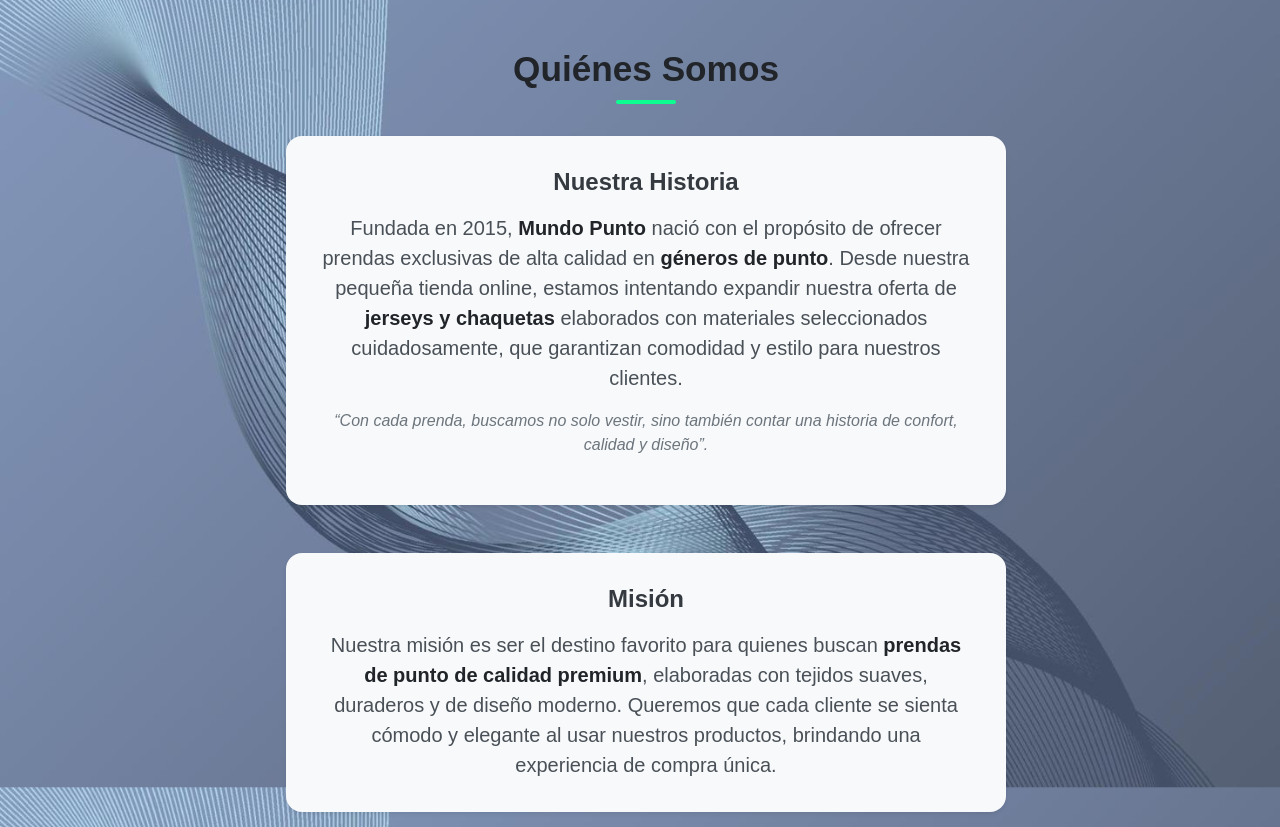
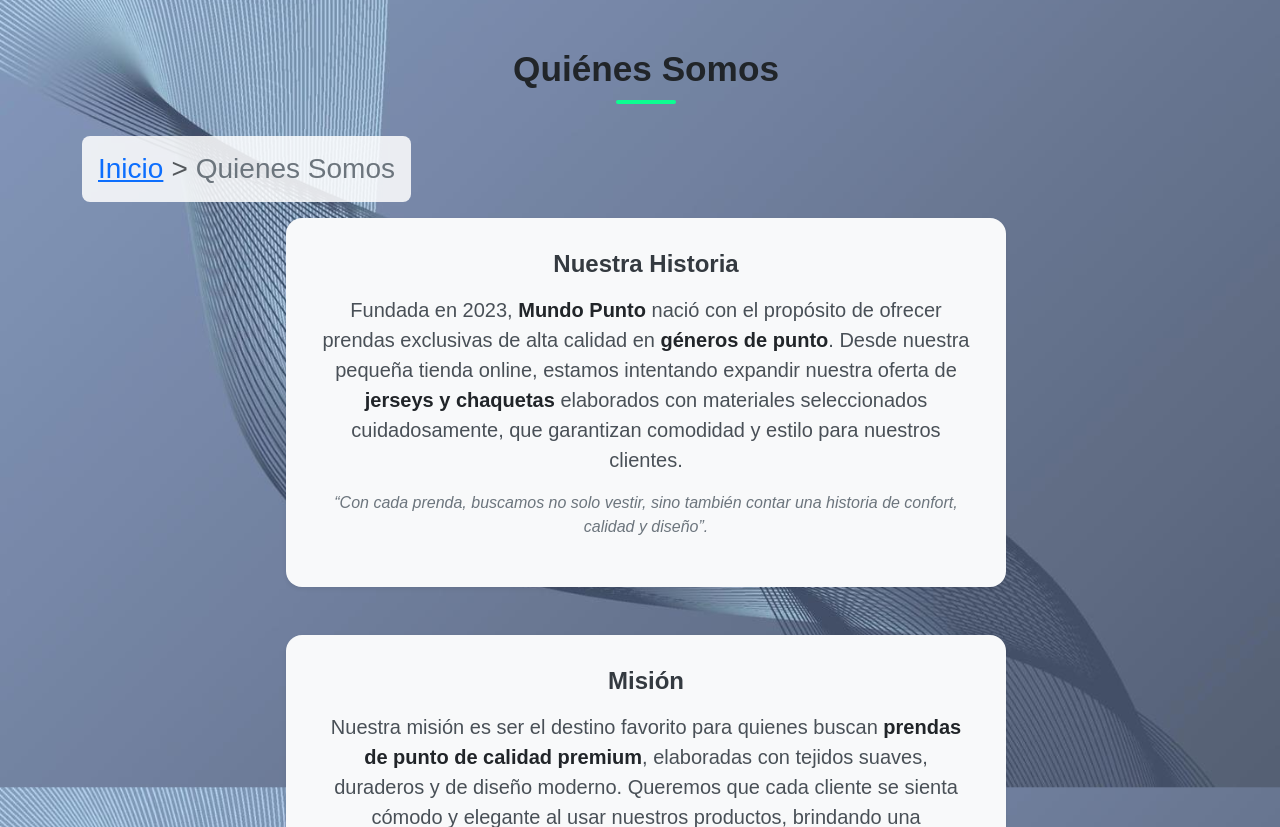
Before and after one commit to IsmaelR01/Proyecto-Final, a PHP site: page /quienesSomos.php in a window 1280 px wide. Shown: the part 66-893 px from the top of the page. Run offline with PHP 8.4, Linux system fonts and the light colour scheme; data that the repository does not hold is empty.

Commit message:
he agregado los breadcrumbs y he solucionado el problema de la codificación que me ha vuelto a pasar de nuevo que vuelto a tener problemas

```diff
--- a/docker-compose.yml
+++ b/docker-compose.yml
@@ -1,7 +1,6 @@
 services:
   web:
     build: .
-    image: apache:latest
     container_name: apache
     volumes:
       - ./www:/var/www/html
@@ -29,7 +28,7 @@ services:
       - app_network
 
   phpmyadmin:
-    image: phpmyadmin/phpmyadmin
+    image: phpmyadmin:latest
     container_name: phpmyadmin
     environment:
       PMA_HOST: db
--- a/www/contacto.php
+++ b/www/contacto.php
@@ -17,6 +17,12 @@ session_start();
     <?php include 'php/navbar.php'; ?>
     <main class="container-fluid px-3 px-md-5 my-5">
         <h2 class="section-title">Contáctanos</h2>
+        <nav style="--bs-breadcrumb-divider: '>';" aria-label="breadcrumb">
+            <ol class="breadcrumb">
+                <li class="breadcrumb-item"><a href="index.php">Inicio</a></li>
+                <li class="breadcrumb-item active" aria-current="page">Contacto</li>
+            </ol>
+        </nav>
         <div class="row mb-4">
             <!-- Card: Información de contacto -->
             <div class="col-12 col-md-6 mb-3">
--- a/www/css/estiloQuienesSomos.css
+++ b/www/css/estiloQuienesSomos.css
@@ -9,6 +9,28 @@ body {
     min-height: 100vh;
     overflow-x: hidden;
 }
+
+.breadcrumb {
+    display: inline-flex;
+    flex-wrap: nowrap;
+    align-items: center;
+    background-color: rgba(255, 255, 255, 0.85);
+    padding: 0.75rem 1rem;
+    border-radius: 0.5rem;
+    font-size: 1.75rem;
+    font-weight: 200;
+    width: fit-content;
+    max-width: 100%;
+}
+
+.breadcrumb-item a {
+    color: #0d6efd;
+}
+
+.breadcrumb-item.active {
+    color: #6c757d;
+}
+
 
 
 
--- a/www/php/administrarUsuarios.php
+++ b/www/php/administrarUsuarios.php
@@ -4,7 +4,7 @@ require_once 'Conexion.php';
 include_once 'funciones_validar.php';
 $conexionBaseDatos = Conexion::conexionBD();
 
-if (isset($_SESSION['usuario']) && $_SESSION['rol'] !== 'admin') {
+if (!isset($_SESSION['usuario']) || $_SESSION['rol'] !== 'admin') {
     header('Location: ../index.php');
     exit();
 }
--- a/www/php/controladorLogin.php
+++ b/www/php/controladorLogin.php
@@ -8,7 +8,7 @@ $conexionBaseDatos = Conexion::conexionBD();
 
 if (filter_has_var(INPUT_POST, 'sesion')) {
     $usuario = validarUsuario(filter_input(INPUT_POST, 'usuario'));
-    $contrasena = filter_input(INPUT_POST, 'contrasena');
+    $contrasena = validarContrasena(filter_input(INPUT_POST, 'contrasena'));
 
     if (!$usuario || !$contrasena) {
         $mensaje = "El usuario o la contraseña no cumplen con los requisitos o los campos están vacíos.";
--- a/www/quienesSomos.php
+++ b/www/quienesSomos.php
@@ -23,13 +23,18 @@ $resultado = $consultaProveedores->get_result();
     <main class="container my-5">
 
         <h2 class="section-title">Quiénes Somos</h2>
-
+        <nav style="--bs-breadcrumb-divider: '>';" aria-label="breadcrumb">
+            <ol class="breadcrumb">
+                <li class="breadcrumb-item"><a href="index.php">Inicio</a></li>
+                <li class="breadcrumb-item active" aria-current="page">Quienes Somos</li>
+            </ol>
+        </nav>
         <div class="col-12 col-md-8 mx-auto mb-5 px-3">
             <div class="card shadow-sm rounded-4 bg-light border-0">
                 <div class="card-body text-center">
                     <h4 class="card-title mb-3">Nuestra Historia</h4>
                     <p class="card-text lead">
-                    Fundada en 2015, <strong>Mundo Punto</strong> nació con el propósito de ofrecer prendas exclusivas de alta calidad en
+                    Fundada en 2023, <strong>Mundo Punto</strong> nació con el propósito de ofrecer prendas exclusivas de alta calidad en
                     <strong>géneros de punto</strong>. Desde nuestra pequeña tienda online, estamos intentando expandir nuestra oferta de <strong>jerseys y chaquetas
                         </strong> elaborados con materiales seleccionados cuidadosamente, que garantizan comodidad y estilo para nuestros clientes.
                     </p>
```
Also changed, not shown: www/chaquetas.php (+3 -13 lines), www/css/estiloJerseysChaquetas.css (added, +30 -0 lines), www/jerseys.php (+3 -13 lines), 1 other file.
